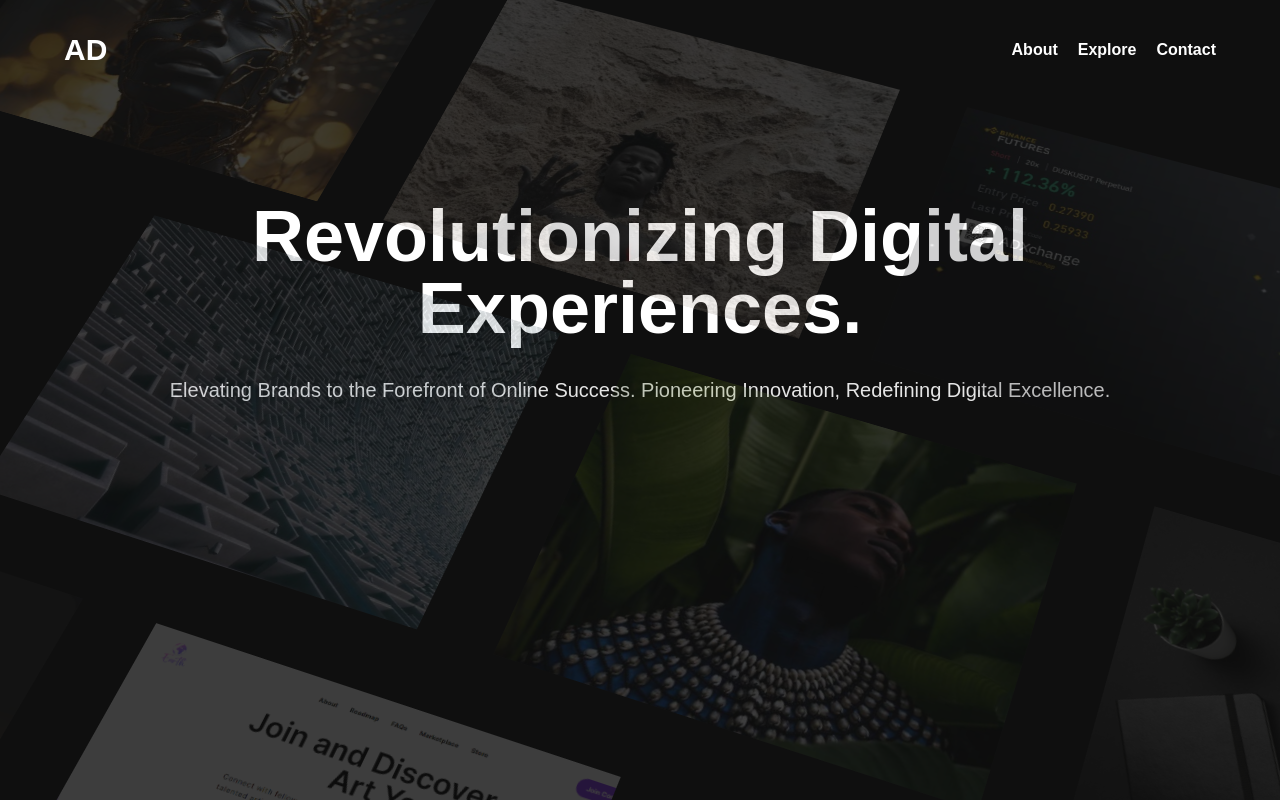
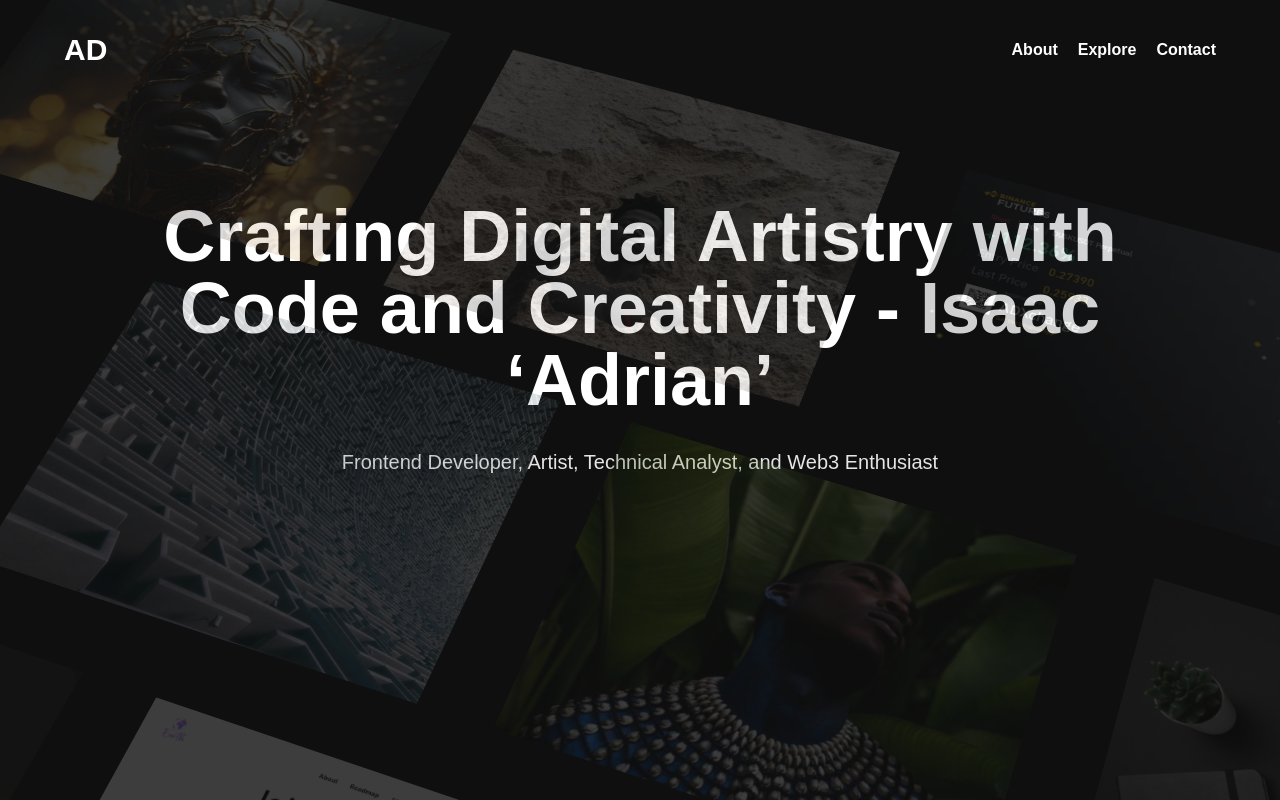
Before and after one commit to Ad-Capital/Portfolio, a Next.js app: page / in a window 1280 px wide. Shown: the top 800 px of the page. Built offline with nearby package versions, Linux system fonts and the light colour scheme.

Commit message:
Few fixes

```diff
--- a/app/layout.tsx
+++ b/app/layout.tsx
@@ -4,7 +4,7 @@ import { Navbar } from "@/components";
 
 export const metadata: Metadata = {
   title: "Trader AD",
-  description: "Genius Philiantropist Billionaire Trader",
+  description: "Frontend Developer, Artist, Technical Analyst, and Web3 Enthusiast",
 };
 
 export default function RootLayout({
--- a/app/page.tsx
+++ b/app/page.tsx
@@ -26,15 +26,11 @@ const Home: React.FC = () => {
             <AnimatePresence mode='wait'>
                 {isLoading && <Preloader key="preloader" />}
             </AnimatePresence>
-            <AnimatePresence mode='wait'>
-                {!isLoading && (
                     <>
                         <Hero key="hero" />
                         <Explore key="explore" />
                         <Footer key="footer" />
                     </>
-                )}
-            </AnimatePresence>
         </main>
     );
 };
--- a/components/Footer/index.tsx
+++ b/components/Footer/index.tsx
@@ -63,7 +63,7 @@ export default function Footer() {
         </div>
       </div>
       <div data-scroll data-scroll-speed={0.1} className={styles.description}>
-        <p>let's talk about getting your BRAND to the next LEVEL.</p>
+        <p>Innovating at the Intersection of Code, Art, and Markets.</p>
       </div>
       <div className="sm:px-16 px-6 py-8 w-full relative mt-[60vh]">
         <div className="2xl:max-w-[1280px] w-full mx-auto flex flex-col gap-8">
@@ -87,22 +87,22 @@ export default function Footer() {
                 <div className="flex flex-row gap-4">
                   <span>
                     <Magnetic>
-                      <img src="facebook.svg" alt="" />
+                      <a href="https://www.facebook.com/ona.isaac.1"><img src="facebook.svg" alt="" /></a>
                     </Magnetic>
                   </span>
                   <span>
                     <Magnetic>
-                      <img src="instagram.svg" alt="" />
+                      <a href="https://www.instagram.com/ona.adrian"><img src="instagram.svg" alt="" /></a>
                     </Magnetic>
                   </span>
                   <span>
                     <Magnetic>
-                      <img src="linkedin.svg" alt="" />
+                      <a href="linkedin.com/in/ona-isaac"><img src="linkedin.svg" alt="" /></a>
                     </Magnetic>
                   </span>
                   <span>
                     <Magnetic>
-                      <img src="twitter.svg" alt="" />
+                      <a href="https://x.com/TraderAD_"><img src="twitter.svg" alt="" /></a>
                     </Magnetic>
                   </span>
                 </div>
--- a/components/Footer/style.module.scss
+++ b/components/Footer/style.module.scss
@@ -42,7 +42,8 @@
       font-weight: 700;
       width: 100%;
       display: flex;
-      justify-content: flex-end;
+      text-align: center;
+      justify-content: center;
       p{
         margin: 0px;
         margin-bottom: 100px;
@@ -55,6 +56,7 @@
     @media screen and (min-width: 1024px) {
       .description {
           padding-right: 70px;
+          justify-content: flex-end;
       }
 
   }
--- a/components/hero-parallax.tsx
+++ b/components/hero-parallax.tsx
@@ -107,10 +107,10 @@ export const Header = () => {
   return (
     <div className="mx-auto py-40 pt-[20vh] px-4 text-center flex justify-center items-center flex-col relative">
       <h1 className="text-[7vw] md:text-7xl font-bold text-white w-[90%]">
-        Revolutionizing Digital Experiences.
+        Crafting Digital Artistry with Code and Creativity - Isaac ‘Adrian’
       </h1>
       <p className="text-base md:text-xl mt-8 text-neutral-200">
-        Elevating Brands to the Forefront of Online Success. Pioneering Innovation, Redefining Digital Excellence.
+        Frontend Developer, Artist, Technical Analyst, and Web3 Enthusiast
       </p>
     </div>
   );
--- a/sections/Contact/index.tsx
+++ b/sections/Contact/index.tsx
@@ -6,7 +6,7 @@ import { Footer } from '@/components';
 
 interface FooterVariant {
     [key: string]: any;
-  }
+}
 
 export default function index() {
     const container = useRef(null);
@@ -24,13 +24,13 @@ export default function index() {
                     <div className={styles.subbody}>
                         <div className='flex flex-col'>
                             <span>
-                                <img src="sandman.jpg" alt="" className='object-contain'/>
+                                <img src="sandman.jpg" alt="" className='object-contain' />
                             </span>
                         </div>
                         <div className={styles.text}>
                             <motion.div>
                                 <h1 className={styles.contactText}>
-                                    let's talk about geting your BRAND to the next LEVEL.
+                                    Innovating at the Intersection of Code, Art, and Markets.
                                 </h1>
                             </motion.div>
                         </div>
```
